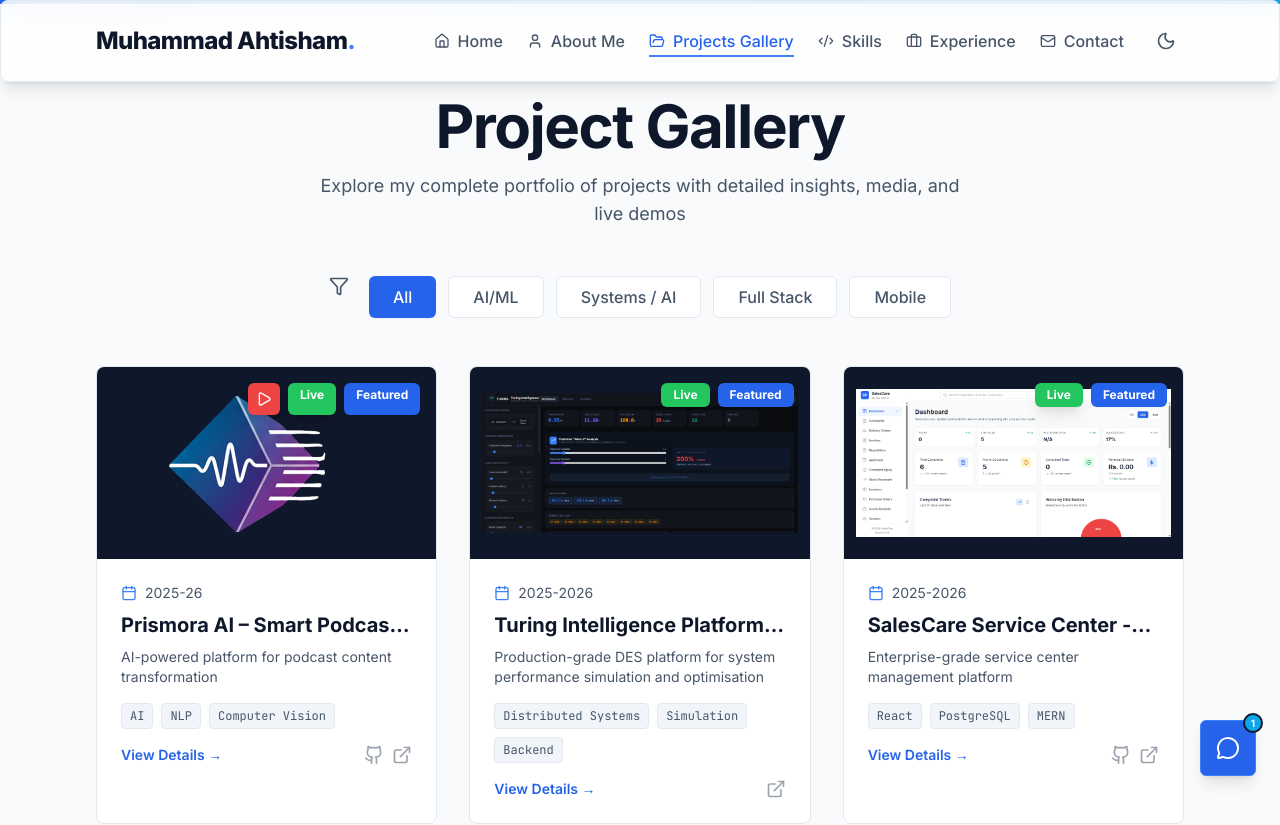
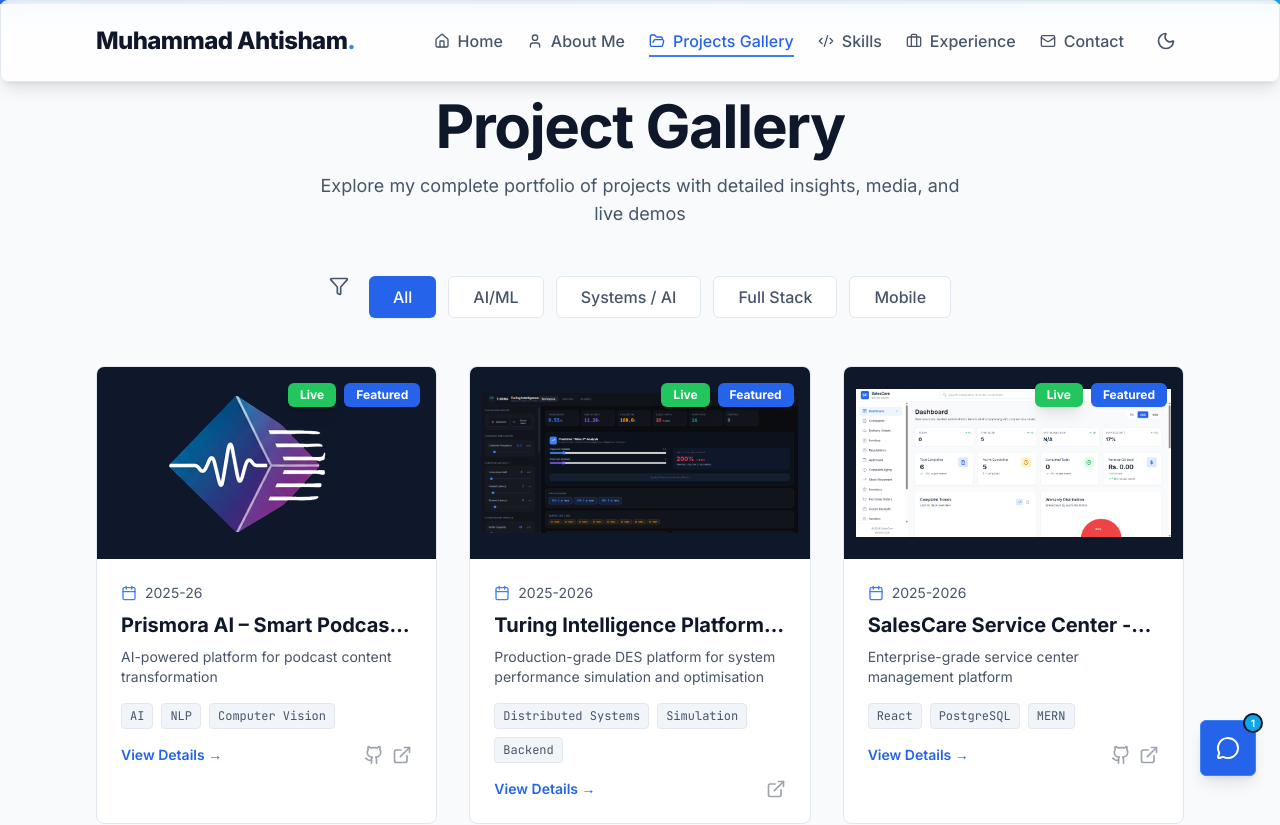
Before and after one commit to Ahtisham992/Ahtisham_portfolio, a React (Vite) app in the folder my-portfolio/: page /projects in a window 1280 px wide. Shown: the top 825 px of the page. Built offline with nearby package versions, Linux system fonts and the light colour scheme.

Commit message:
fix: prismora logo changed

```diff
--- a/my-portfolio/src/data/portfolio.js
+++ b/my-portfolio/src/data/portfolio.js
@@ -82,9 +82,11 @@
     media: {
       thumbnail: "/projectSS/prismoraai/1.png",
       images: [
-        "/projectSS/prismoraai/1.png",
+        "/projectSS/prismoraai/2.png",
+        "/projectSS/prismoraai/3.png",
+        "/projectSS/prismoraai/1.png"
       ],
-      video: "/prismora-project.mp4"
+      video: ""
     },
     github:   "https://github.com/Ahtisham992",
     liveDemo: "https://prismora-ai.netlify.app/",
```
Also changed, not shown: my-portfolio/public/projectSS/prismoraai/2.png (added), my-portfolio/public/projectSS/prismoraai/3.png (added).
